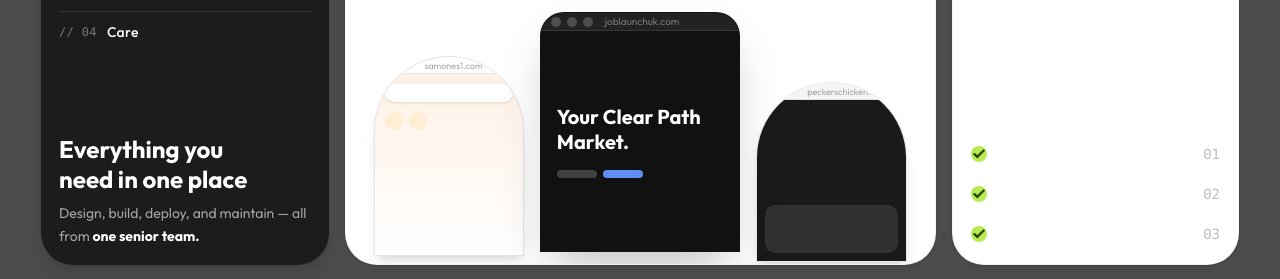
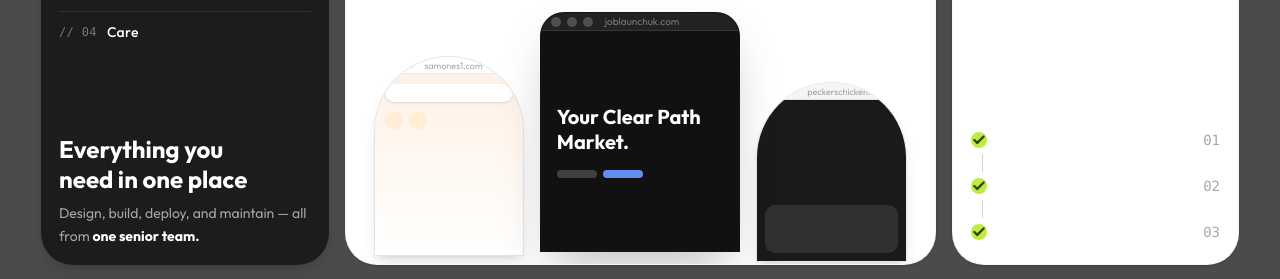
Before and after one commit to eremikajeet-del/Jeet-s-bankai-portfolio, a Next.js app: page / in a window 1280 px wide. Shown: the part 7080-7359 px from the top of the page. Built offline with nearby package versions, Linux system fonts and the light colour scheme.

Commit message:
Auto-update: added connecting line styling to 3 steps card

```diff
--- a/src/components/home/ApproachBento.tsx
+++ b/src/components/home/ApproachBento.tsx
@@ -131,33 +131,36 @@ export default function ApproachBento() {
               </h3>
             </div>
 
-            <ul className="flex flex-col gap-6 mt-12">
-              <li className="flex justify-between items-center text-base font-medium">
-                <div className="flex items-center gap-3">
-                  <div className="w-6 h-6 rounded-full bg-[#b4ec51] flex items-center justify-center text-[#2a4505]">
+            <ul className="flex flex-col gap-8 mt-12 relative">
+              {/* Connecting Line */}
+              <div className="absolute left-[11px] top-4 bottom-4 w-px bg-border-muted/20 z-0"></div>
+
+              <li className="flex justify-between items-center text-lg font-medium relative z-10">
+                <div className="flex items-center gap-4 bg-white">
+                  <div className="w-6 h-6 rounded-full bg-[#c0ec40] flex items-center justify-center text-[#2a4505] shrink-0">
                     <Check className="w-3.5 h-3.5" strokeWidth={4} />
                   </div>
                   Scope & design
                 </div>
-                <span className="text-text-primary/30 font-mono text-sm">01</span>
+                <span className="text-text-primary/40 font-mono text-sm bg-white pl-2">01</span>
               </li>
-              <li className="flex justify-between items-center text-base font-medium">
-                <div className="flex items-center gap-3">
-                  <div className="w-6 h-6 rounded-full bg-[#b4ec51] flex items-center justify-center text-[#2a4505]">
+              <li className="flex justify-between items-center text-lg font-medium relative z-10">
+                <div className="flex items-center gap-4 bg-white">
+                  <div className="w-6 h-6 rounded-full bg-[#c0ec40] flex items-center justify-center text-[#2a4505] shrink-0">
                     <Check className="w-3.5 h-3.5" strokeWidth={4} />
                   </div>
                   Build & test
                 </div>
-                <span className="text-text-primary/30 font-mono text-sm">02</span>
+                <span className="text-text-primary/40 font-mono text-sm bg-white pl-2">02</span>
               </li>
-              <li className="flex justify-between items-center text-base font-medium">
-                <div className="flex items-center gap-3">
-                  <div className="w-6 h-6 rounded-full bg-[#b4ec51] flex items-center justify-center text-[#2a4505]">
+              <li className="flex justify-between items-center text-lg font-medium relative z-10">
+                <div className="flex items-center gap-4 bg-white">
+                  <div className="w-6 h-6 rounded-full bg-[#c0ec40] flex items-center justify-center text-[#2a4505] shrink-0">
                     <Check className="w-3.5 h-3.5" strokeWidth={4} />
                   </div>
                   Launch & care
                 </div>
-                <span className="text-text-primary/30 font-mono text-sm">03</span>
+                <span className="text-text-primary/40 font-mono text-sm bg-white pl-2">03</span>
               </li>
             </ul>
           </div>
```
